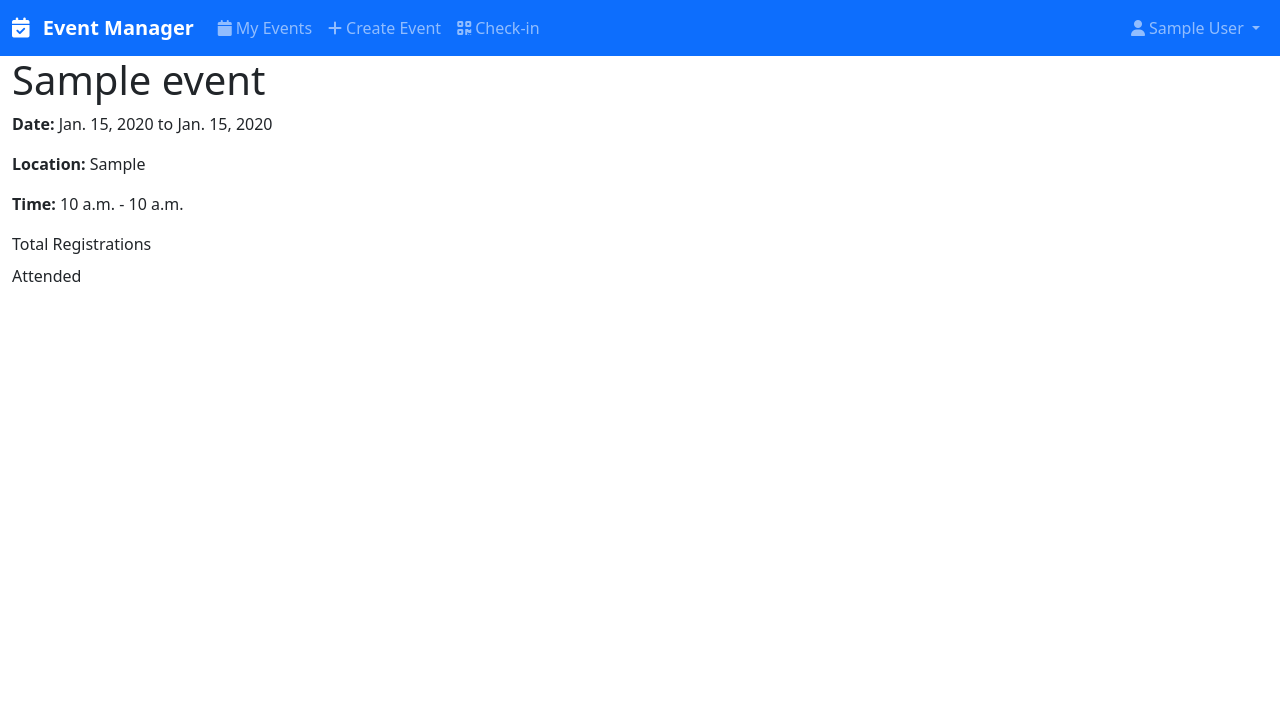
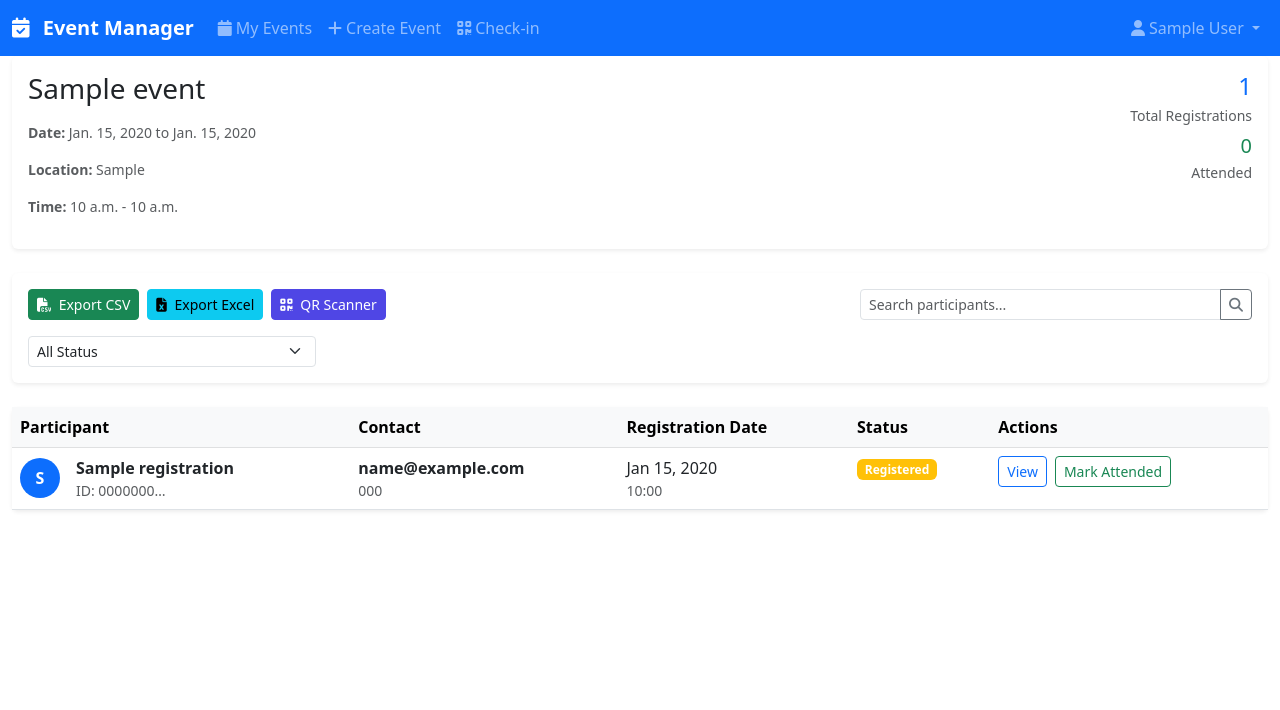
Before and after one commit to BenedictusAryo/event-registration-attendance, a Django app: page /events/1/participants/ in a window 1280 px wide. Shown: the top 710 px of the page. After the commit the page ends 511 px from the top, so only its background shows below. Run offline with Django 5.2, Linux system fonts and the light colour scheme; a user stored in the database is signed in; tables that the repository leaves empty hold one stand-in row (values such as "Sample post").

Commit message:
use bootstrap instead

```diff
--- a/events/views.py
+++ b/events/views.py
@@ -244,6 +244,10 @@
         if status:
             registrations = registrations.filter(status=status)
 
+        # Count statistics
+        context['total_registrations'] = registrations.count()
+        context['attended_count'] = registrations.filter(status='attended').count()
+
         context['registrations'] = registrations
         context['search'] = search
         context['status'] = status
@@ -264,12 +268,11 @@
         response['Content-Disposition'] = f'attachment; filename="{event.slug}_participants.csv"'
 
         writer = csv.writer(response)
-
-        # Header row
+          # Header row
         headers = ['Name', 'Email', 'Phone', 'Status', 'Registered At', 'Attended At']
         # Add custom field headers
-        custom_fields = event.form_fields.all().order_by('order')
-        headers.extend([field.label for field in custom_fields])
+        custom_fields = event.fields.all().order_by('order')
+        headers.extend([field.field_name for field in custom_fields])
         writer.writerow(headers)
 
         # Data rows
@@ -307,11 +310,10 @@
         header_font = Font(bold=True, color="FFFFFF")
         header_fill = PatternFill(start_color="366092", end_color="366092", fill_type="solid")
         header_alignment = Alignment(horizontal="center", vertical="center")
-
-        # Header row
+          # Header row
         headers = ['Name', 'Email', 'Phone', 'Status', 'Registered At', 'Attended At']
-        custom_fields = event.form_fields.all().order_by('order')
-        headers.extend([field.label for field in custom_fields])
+        custom_fields = event.fields.all().order_by('order')
+        headers.extend([field.field_name for field in custom_fields])
 
         for col_num, header in enumerate(headers, 1):
             cell = ws.cell(row=1, column=col_num, value=header)
--- a/templates/events/participant_list.html
+++ b/templates/events/participant_list.html
@@ -3,147 +3,150 @@
 {% block title %}Participants - {{ event.name }}{% endblock %}
 
 {% block content %}
-<div class="max-w-7xl mx-auto">
+<div class="container-fluid">
     <!-- Header -->
-    <div class="bg-white rounded-lg shadow-md p-6 mb-6">
-        <div class="flex justify-between items-start">
-            <div>
-                <h1 class="text-3xl font-bold text-gray-900 mb-2">{{ event.name }}</h1>
-                <div class="text-sm text-gray-600 space-y-1">
+    <div class="card mb-4">
+        <div class="card-body">
+            <div class="row align-items-start">
+                <div class="col-md-8">
+                    <h1 class="h3 mb-3">{{ event.name }}</h1>
+                    <div class="text-muted small">
                         <p><strong>Date:</strong> {{ event.start_date }} to {{ event.end_date }}</p>
                         <p><strong>Location:</strong> {{ event.location }}</p>
                         <p><strong>Time:</strong> {{ event.start_time }} - {{ event.end_time }}</p>
                     </div>
                 </div>
-            <div class="text-right">
-                <div class="text-2xl font-bold text-blue-600">{{ total_registrations }}</div>
-                <div class="text-sm text-gray-600">Total Registrations</div>
-                <div class="text-lg font-semibold text-green-600 mt-2">{{ attended_count }}</div>
-                <div class="text-sm text-gray-600">Attended</div>
+                <div class="col-md-4 text-end">
+                    <div class="text-primary h4 mb-1">{{ total_registrations }}</div>
+                    <div class="text-muted small">Total Registrations</div>
+                    <div class="text-success h5 mt-2 mb-1">{{ attended_count }}</div>
+                    <div class="text-muted small">Attended</div>
                 </div>
             </div>
         </div>
-
-    <!-- Actions -->
-    <div class="bg-white rounded-lg shadow-md p-4 mb-6">
-        <div class="flex flex-wrap gap-4 items-center justify-between">            <div class="flex flex-wrap gap-3">
-                <a href="{% url 'events:export_participants' event.pk %}"
-                   class="inline-flex items-center px-4 py-2 bg-green-600 text-white text-sm font-medium rounded-md hover:bg-green-700">
-                    <svg class="w-4 h-4 mr-2" fill="none" stroke="currentColor" viewBox="0 0 24 24">
-                        <path stroke-linecap="round" stroke-linejoin="round" stroke-width="2" d="M12 10v6m0 0l-3-3m3 3l3-3m2 8H7a2 2 0 01-2-2V5a2 2 0 012-2h5.586a1 1 0 01.707.293l5.414 5.414a1 1 0 01.293.707V19a2 2 0 01-2 2z"></path>
-                    </svg>
+    </div>    <!-- Actions -->
+    <div class="card mb-4">
+        <div class="card-body">
+            <div class="row align-items-center">
+                <div class="col-md-8">
+                    <div class="d-flex flex-wrap gap-2">
+                        <a href="{% url 'events:export_participants' event.pk %}?format=csv"
+                           class="btn btn-success btn-sm">
+                            <i class="fas fa-file-csv me-1"></i>
                             Export CSV
                         </a>
+                        <a href="{% url 'events:export_participants' event.pk %}?format=excel"
+                           class="btn btn-info btn-sm">
+                            <i class="fas fa-file-excel me-1"></i>
+                            Export Excel
+                        </a>
                         <a href="{% url 'checkin:qr_scanner' event.pk %}"
-                   class="inline-flex items-center px-4 py-2 bg-blue-600 text-white text-sm font-medium rounded-md hover:bg-blue-700">
-                    <svg class="w-4 h-4 mr-2" fill="none" stroke="currentColor" viewBox="0 0 24 24">
-                        <path stroke-linecap="round" stroke-linejoin="round" stroke-width="2" d="M12 4v1m6 11h2m-6 0h-2v4m0-11v3m0 0h.01M12 12h4.01M16 16h4.01M4 8h4.01M8 12h4.01m0 0V8a4 4 0 118 0v4m-12 4h.01M16 8h4.01"></path>
-                    </svg>
+                           class="btn btn-primary btn-sm">
+                            <i class="fas fa-qrcode me-1"></i>
                             QR Scanner
                         </a>
                     </div>
+                </div>
+                <div class="col-md-4">
+                    <!-- Search -->
+                    <form method="get" action="{% url 'events:participant_list' event.pk %}">
+                        <div class="input-group">
+                            <input type="text" id="search-input" name="search" value="{{ search|default:'' }}"
+                                   placeholder="Search participants..." class="form-control form-control-sm">
+                            <button type="submit" class="btn btn-outline-secondary btn-sm">
+                                <i class="fas fa-search"></i>
+                            </button>
+                        </div>
+                        {% if search %}
+                        <div class="mt-2">
+                            <a href="{% url 'events:participant_list' event.pk %}" class="text-decoration-none small">
+                                <i class="fas fa-times me-1"></i>Clear search
+                            </a>
+                        </div>
+                        {% endif %}
+                    </form>
+                </div>
+            </div>
 
-            <!-- Search -->
-            <div class="flex-1 max-w-md">
-                <div class="relative">
-                    <input type="text" id="search-input" placeholder="Search participants..."
-                           class="w-full pl-10 pr-4 py-2 border border-gray-300 rounded-md focus:ring-blue-500 focus:border-blue-500">
-                    <div class="absolute inset-y-0 left-0 pl-3 flex items-center pointer-events-none">
-                        <svg class="h-5 w-5 text-gray-400" fill="none" stroke="currentColor" viewBox="0 0 24 24">
-                            <path stroke-linecap="round" stroke-linejoin="round" stroke-width="2" d="M21 21l-6-6m2-5a7 7 0 11-14 0 7 7 0 0114 0z"></path>
-                        </svg>
+            <!-- Status Filter -->
+            <div class="row mt-3">
+                <div class="col-md-3">
+                    <form method="get" action="{% url 'events:participant_list' event.pk %}">
+                        {% if search %}<input type="hidden" name="search" value="{{ search }}">{% endif %}
+                        <select name="status" onchange="this.form.submit()" class="form-select form-select-sm">
+                            <option value="">All Status</option>
+                            <option value="pending" {% if status == 'pending' %}selected{% endif %}>Registered</option>
+                            <option value="attended" {% if status == 'attended' %}selected{% endif %}>Attended</option>
+                            <option value="cancelled" {% if status == 'cancelled' %}selected{% endif %}>Cancelled</option>
+                        </select>
+                    </form>
                 </div>
             </div>
         </div>
-        </div>
-    </div>
-
-    <!-- Participants List -->
-    <div class="bg-white rounded-lg shadow-md overflow-hidden">
+    </div>    <!-- Participants List -->
+    <div class="card">
         {% if registrations %}
-            <div class="overflow-x-auto">
-                <table class="min-w-full divide-y divide-gray-200">
-                    <thead class="bg-gray-50">
+            <div class="table-responsive">
+                <table class="table table-hover mb-0">
+                    <thead class="table-light">
                         <tr>
-                            <th class="px-6 py-3 text-left text-xs font-medium text-gray-500 uppercase tracking-wider">
-                                Participant
-                            </th>
-                            <th class="px-6 py-3 text-left text-xs font-medium text-gray-500 uppercase tracking-wider">
-                                Contact
-                            </th>
-                            <th class="px-6 py-3 text-left text-xs font-medium text-gray-500 uppercase tracking-wider">
-                                Registration Date
-                            </th>
-                            <th class="px-6 py-3 text-left text-xs font-medium text-gray-500 uppercase tracking-wider">
-                                Status
-                            </th>
-                            <th class="px-6 py-3 text-left text-xs font-medium text-gray-500 uppercase tracking-wider">
-                                Actions
-                            </th>
+                            <th scope="col">Participant</th>
+                            <th scope="col">Contact</th>
+                            <th scope="col">Registration Date</th>
+                            <th scope="col">Status</th>
+                            <th scope="col">Actions</th>
                         </tr>
                     </thead>
-                    <tbody class="bg-white divide-y divide-gray-200" id="participants-table">
+                    <tbody>
                         {% for registration in registrations %}
-                        <tr class="participant-row" data-search="{{ registration.participant_name|lower }} {{ registration.participant_email|lower }}">
-                            <td class="px-6 py-4 whitespace-nowrap">
-                                <div class="flex items-center">
-                                    <div class="flex-shrink-0 h-10 w-10">
-                                        <div class="h-10 w-10 rounded-full bg-blue-100 flex items-center justify-center">
-                                            <span class="text-sm font-medium text-blue-600">
+                        <tr class="participant-row">
+                            <td>
+                                <div class="d-flex align-items-center">
+                                    <div class="bg-primary rounded-circle d-flex align-items-center justify-content-center me-3"
+                                         style="width: 40px; height: 40px;">
+                                        <span class="text-white fw-bold">
                                             {{ registration.participant_name|first|upper }}
                                         </span>
                                     </div>
-                                    </div>
-                                    <div class="ml-4">
-                                        <div class="text-sm font-medium text-gray-900">
-                                            {{ registration.participant_name }}
-                                        </div>
-                                        <div class="text-sm text-gray-500">
-                                            ID: {{ registration.unique_id|truncatechars:8 }}
-                                        </div>
+                                    <div>
+                                        <div class="fw-semibold">{{ registration.participant_name }}</div>
+                                        <div class="text-muted small">ID: {{ registration.unique_id|truncatechars:8 }}</div>
                                     </div>
                                 </div>
                             </td>
-                            <td class="px-6 py-4 whitespace-nowrap">
-                                <div class="text-sm text-gray-900">{{ registration.participant_email }}</div>
+                            <td>
+                                <div class="fw-semibold">{{ registration.participant_email }}</div>
                                 {% if registration.participant_phone %}
-                                    <div class="text-sm text-gray-500">{{ registration.participant_phone }}</div>
+                                    <div class="text-muted small">{{ registration.participant_phone }}</div>
                                 {% endif %}
                             </td>
-                            <td class="px-6 py-4 whitespace-nowrap text-sm text-gray-500">
-                                {{ registration.registered_at|date:"M d, Y" }}
-                                <br>
-                                <span class="text-xs text-gray-400">{{ registration.registered_at|time:"H:i" }}</span>
+                            <td>
+                                <div>{{ registration.registered_at|date:"M d, Y" }}</div>
+                                <div class="text-muted small">{{ registration.registered_at|time:"H:i" }}</div>
                             </td>
-                            <td class="px-6 py-4 whitespace-nowrap">
+                            <td>
                                 {% if registration.status == 'attended' %}
-                                    <span class="inline-flex items-center px-2.5 py-0.5 rounded-full text-xs font-medium bg-green-100 text-green-800">
-                                        <svg class="w-3 h-3 mr-1" fill="currentColor" viewBox="0 0 20 20">
-                                            <path fill-rule="evenodd" d="M16.707 5.293a1 1 0 010 1.414l-8 8a1 1 0 01-1.414 0l-4-4a1 1 0 011.414-1.414L8 12.586l7.293-7.293a1 1 0 011.414 0z" clip-rule="evenodd"></path>
-                                        </svg>
-                                        Attended
+                                    <span class="badge bg-success">
+                                        <i class="fas fa-check me-1"></i>Attended
                                     </span>
                                     {% if registration.attended_at %}
-                                        <div class="text-xs text-gray-500 mt-1">
+                                        <div class="text-muted small mt-1">
                                             {{ registration.attended_at|date:"M d, H:i" }}
                                         </div>
                                     {% endif %}
                                 {% elif registration.status == 'cancelled' %}
-                                    <span class="inline-flex items-center px-2.5 py-0.5 rounded-full text-xs font-medium bg-red-100 text-red-800">
-                                        Cancelled
-                                    </span>
+                                    <span class="badge bg-danger">Cancelled</span>
                                 {% else %}
-                                    <span class="inline-flex items-center px-2.5 py-0.5 rounded-full text-xs font-medium bg-yellow-100 text-yellow-800">
-                                        Registered
-                                    </span>
+                                    <span class="badge bg-warning">Registered</span>
                                 {% endif %}
-                            </td>                            <td class="px-6 py-4 whitespace-nowrap text-sm font-medium">
-                                <div class="flex space-x-2">
+                            </td>
+                            <td>
+                                <div class="d-flex gap-2">
                                     <a href="{% url 'events:registration_detail' registration.pk %}"
-                                       class="text-blue-600 hover:text-blue-900">View</a>
+                                       class="btn btn-outline-primary btn-sm">View</a>
                                     {% if registration.status != 'attended' %}
                                         <button onclick="markAttended('{{ registration.unique_id }}')"
-                                                class="text-green-600 hover:text-green-900">Mark Attended</button>
+                                                class="btn btn-outline-success btn-sm">Mark Attended</button>
                                     {% endif %}
                                 </div>
                             </td>
@@ -153,18 +156,14 @@
                 </table>
             </div>
         {% else %}
-            <div class="text-center py-12">
-                <svg class="mx-auto h-12 w-12 text-gray-400" fill="none" viewBox="0 0 24 24" stroke="currentColor">
-                    <path stroke-linecap="round" stroke-linejoin="round" stroke-width="2" d="M17 20h5v-2a3 3 0 00-5.356-1.857M17 20H7m10 0v-2c0-.656-.126-1.283-.356-1.857M7 20H2v-2a3 3 0 015.356-1.857M7 20v-2c0-.656.126-1.283.356-1.857m0 0a5.002 5.002 0 019.288 0M15 7a3 3 0 11-6 0 3 3 0 016 0zm6 3a2 2 0 11-4 0 2 2 0 014 0zM7 10a2 2 0 11-4 0 2 2 0 014 0z" />
-                </svg>
-                <h3 class="mt-2 text-sm font-medium text-gray-900">No registrations yet</h3>
-                <p class="mt-1 text-sm text-gray-500">
-                    No one has registered for this event yet.
-                </p>
-                <div class="mt-6">
-                    <a href="{% url 'events:registration_form' event.slug %}"
-                       class="inline-flex items-center px-4 py-2 border border-transparent shadow-sm text-sm font-medium rounded-md text-white bg-blue-600 hover:bg-blue-700">
-                        View Registration Form
+            <div class="card-body text-center py-5">
+                <i class="fas fa-users fa-3x text-muted mb-3"></i>
+                <h5 class="text-muted">No registrations yet</h5>
+                <p class="text-muted">No one has registered for this event yet.</p>
+                <div class="mt-3">
+                    <a href="{% url 'events:event_register' event.slug %}"
+                       class="btn btn-primary">
+                        <i class="fas fa-external-link-alt me-1"></i>View Registration Form
                     </a>
                 </div>
             </div>
@@ -173,21 +172,6 @@
 </div>
 
 <script>
-// Search functionality
-document.getElementById('search-input').addEventListener('input', function(e) {
-    const searchTerm = e.target.value.toLowerCase();
-    const rows = document.querySelectorAll('.participant-row');
-
-    rows.forEach(row => {
-        const searchData = row.getAttribute('data-search');
-        if (searchData.includes(searchTerm)) {
-            row.style.display = '';
-        } else {
-            row.style.display = 'none';
-        }
-    });
-});
-
 // Mark attended functionality
 async function markAttended(registrationId) {
     try {
@@ -195,7 +179,7 @@
             method: 'POST',
             headers: {
                 'Content-Type': 'application/json',
-                'X-CSRFToken': document.querySelector('[name=csrfmiddlewaretoken]').value || getCookie('csrftoken')
+                'X-CSRFToken': getCookie('csrftoken')
             },
             body: JSON.stringify({
                 'qr_code': registrationId
```
Also changed, not shown: README.md. Lines whose indentation alone changed are shown as unchanged.
